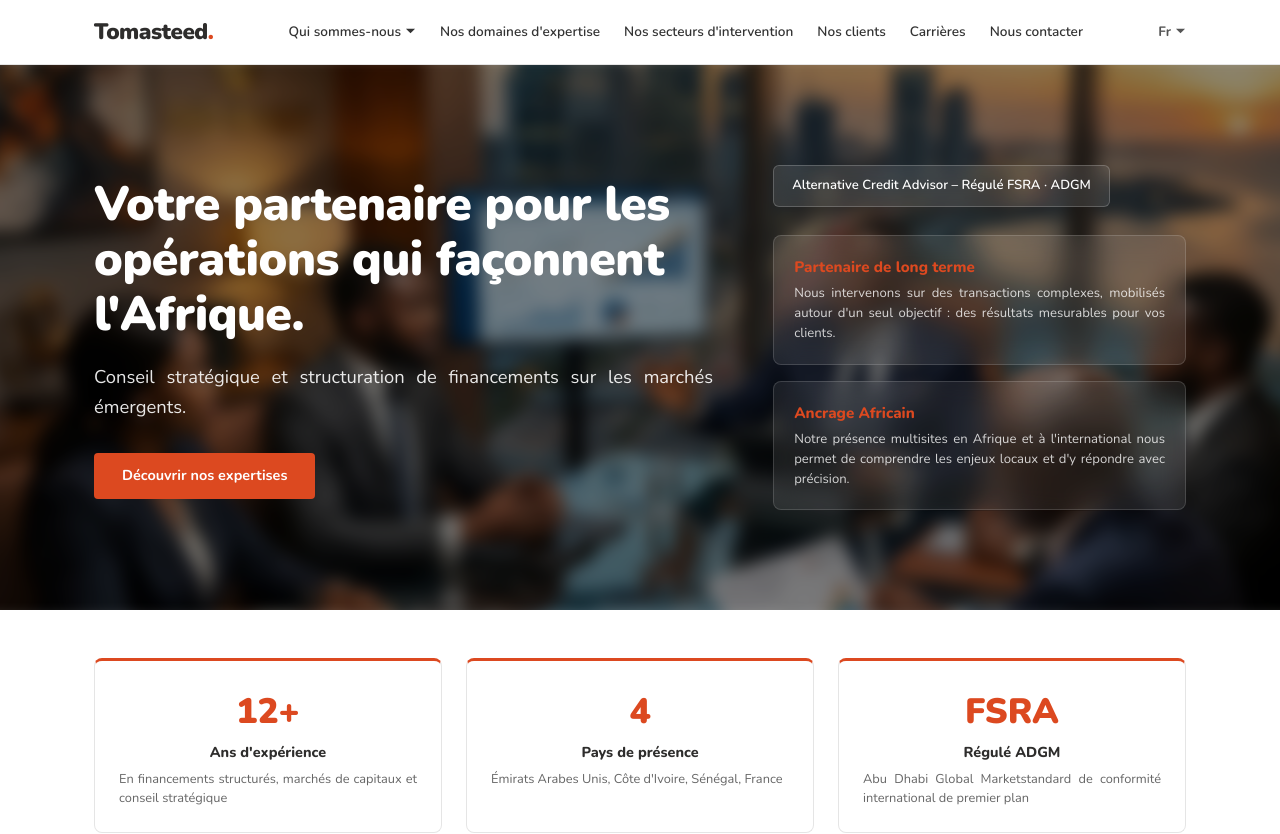
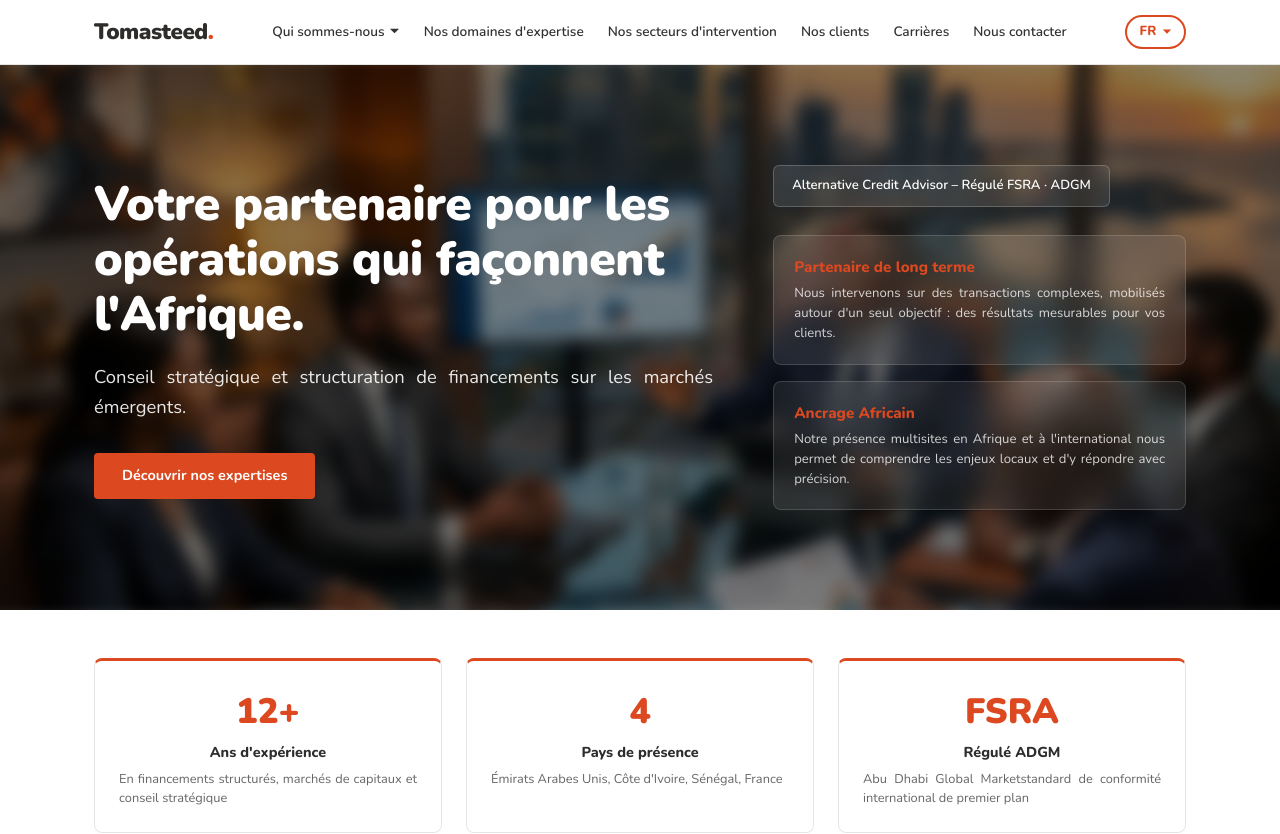
Before and after one commit to Shalom352/tomasteed-final, a Next.js app: page / in a window 1280 px wide. Shown: the top 834 px of the page. Built offline with nearby package versions, Linux system fonts and the light colour scheme.

Commit message:
feat(navbar): make language button more visible with orange border pill

```diff
--- a/components/Navbar.tsx
+++ b/components/Navbar.tsx
@@ -70,13 +70,26 @@ export default function Navbar() {
 
         {/* Language selector */}
         <div style={{ position: "relative" }} onMouseEnter={() => setLangOpen(true)} onMouseLeave={() => setLangOpen(false)}>
-          <span style={{ cursor: "pointer", fontSize: "0.85rem", color: "#555", display: "flex", alignItems: "center", gap: "4px", fontWeight: 700 }}>
-            Fr <svg width="11" height="11" viewBox="0 0 12 12" fill="currentColor"><path d="M6 8L1 3h10z"/></svg>
+          <span style={{
+            cursor: "pointer",
+            fontSize: "0.82rem",
+            fontWeight: 800,
+            color: "#DC4920",
+            display: "flex",
+            alignItems: "center",
+            gap: "5px",
+            border: "2px solid #DC4920",
+            borderRadius: "20px",
+            padding: "5px 12px",
+            letterSpacing: "0.5px",
+            transition: "all 0.2s",
+          }}>
+            FR <svg width="10" height="10" viewBox="0 0 12 12" fill="currentColor"><path d="M6 8L1 3h10z"/></svg>
           </span>
           {langOpen && (
-            <div style={{ position: "absolute", right: 0, top: "100%", background: "white", border: "1px solid #E5E5E5", borderRadius: "6px", minWidth: "80px", boxShadow: "0 4px 16px rgba(0,0,0,0.1)", padding: "8px 0", zIndex: 200 }}>
-              <span style={{ display: "block", padding: "8px 16px", fontSize: "0.85rem", cursor: "pointer", color: "#DC4920", fontWeight: 700 }}>Fr</span>
-              <span style={{ display: "block", padding: "8px 16px", fontSize: "0.85rem", cursor: "pointer", color: "#555", fontWeight: 600 }}>En</span>
+            <div style={{ position: "absolute", right: 0, top: "calc(100% + 6px)", background: "white", border: "1px solid #E5E5E5", borderRadius: "8px", minWidth: "90px", boxShadow: "0 4px 16px rgba(0,0,0,0.12)", padding: "6px 0", zIndex: 200 }}>
+              <span style={{ display: "block", padding: "9px 18px", fontSize: "0.85rem", cursor: "pointer", color: "#DC4920", fontWeight: 800, background: "rgba(220,73,32,0.06)" }}>FR</span>
+              <span style={{ display: "block", padding: "9px 18px", fontSize: "0.85rem", cursor: "pointer", color: "#444", fontWeight: 600 }}>EN</span>
             </div>
           )}
         </div>
```
